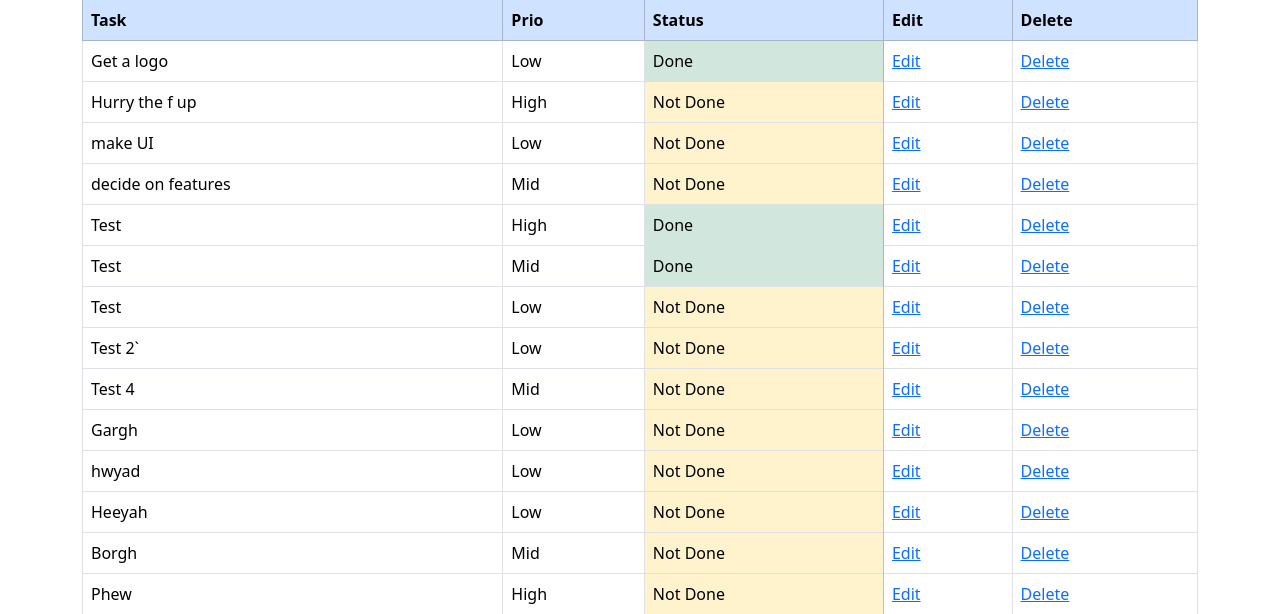
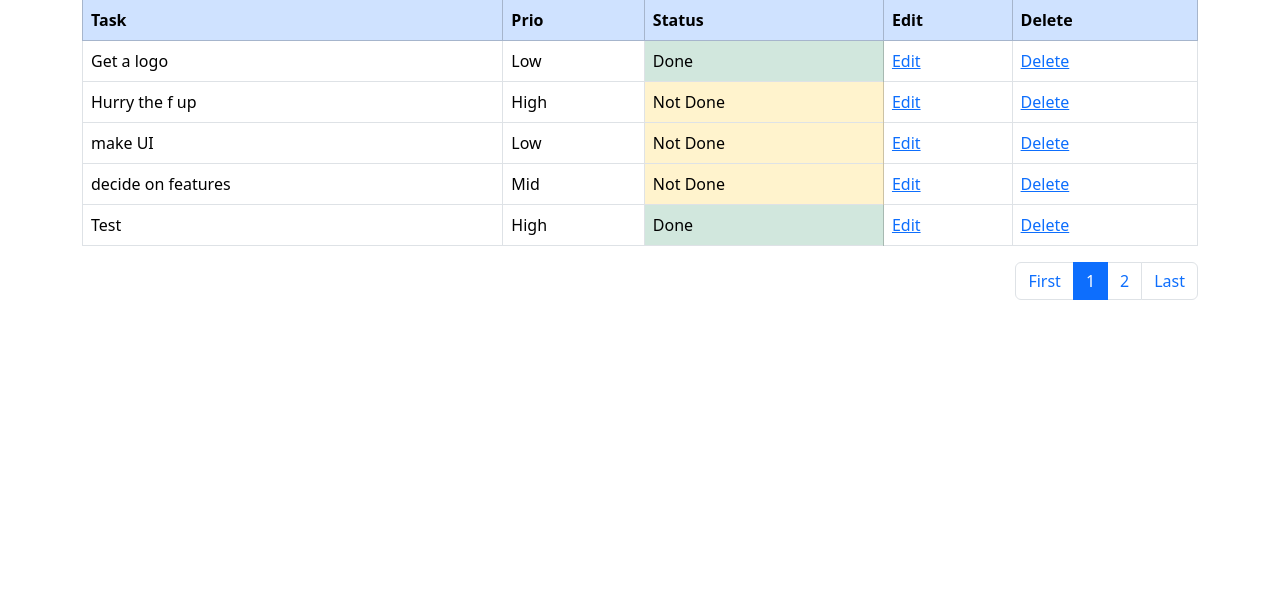
Before and after one commit to akshay-not-a-bot/taskbyte, a Django app: page /todolist/ in a window 1280 px wide. Shown: the part 406-1020 px from the top of the page. After the commit the page ends 706 px from the top, so only its background shows below. Run offline with Django 5.2, Linux system fonts and the light colour scheme; data comes from the database, SQL or seed files in the repository; both versions use the stored data as it was after the commit.

Commit message:
Pagination working

```diff
--- a/todo_list_app/templates/todo_list.html
+++ b/todo_list_app/templates/todo_list.html
@@ -70,5 +70,31 @@
                 {% endif %}
             </tbody>
         </table>
+        <!-- Pagination -->
+        <nav aria-label="Page navigation example">
+            <ul class="pagination justify-content-end">
+                <li class="page-item">
+                    <a class="page-link" href="?pg=1">First</a>     <!-- First page -->
+                </li>
+                {% if all_task.has_previous %}
+                    <!-- first checking if prev page exists before trying to disply it -->
+                    <li class="page-item">
+                        <a class="page-link" href="?pg={{ all_task.previous_page_number }}">{{ all_task.previous_page_number }}</a>
+                    </li>
+                {% endif %}
+                <li class="page-item active" aria-current="page">
+                    <a class="page-link" href="?pg={{ all_task.number }}">{{ all_task.number }}</a>     <!-- current page, highlighting with active classb -->
+                </li>
+                {% if all_task.has_next %}
+                    <!-- simillarly checking if next page exists -->
+                    <li class="page-item">
+                        <a class="page-link" href="?pg={{ all_task.next_page_number }}">{{ all_task.next_page_number }}</a>
+                    </li>
+                {% endif %}
+                <li class="page-item">
+                    <a class="page-link" href="?pg={{ all_task.paginator.num_pages }}">Last</a>     <!-- Last page -->
+                </li>
+            </ul>
+        </nav>
     </div>
 {% endblock content %}
--- a/todo_list_app/views.py
+++ b/todo_list_app/views.py
@@ -3,6 +3,7 @@ from django.http import HttpResponse
 from .models import TaskList
 from .forms import TaskForm
 from django.contrib import messages
+from django.core.paginator import Paginator     # importing Paginator class
 
 # Create your views here.
 
@@ -16,7 +17,10 @@ def todo_list(request):
         return redirect("todo_list")
     # for GET request
     else:
-        all_task = TaskList.objects.all
+        all_task = TaskList.objects.all()
+        paginator = Paginator(all_task, 5)  # instantiating, Paginator(object to paginate, max_items in a page)
+        page = request.GET.get('pg')  # 'pg' is used in url to pass page number
+        all_task = paginator.get_page(page) # assigning paginator view for 'page' to all_task obj, which we use next to render todo_list.html
         return render(request, 'todo_list.html', {'all_task' : all_task})
 
 def delete_task(request, task_id):
```
Also changed, not shown: db.sqlite3.
